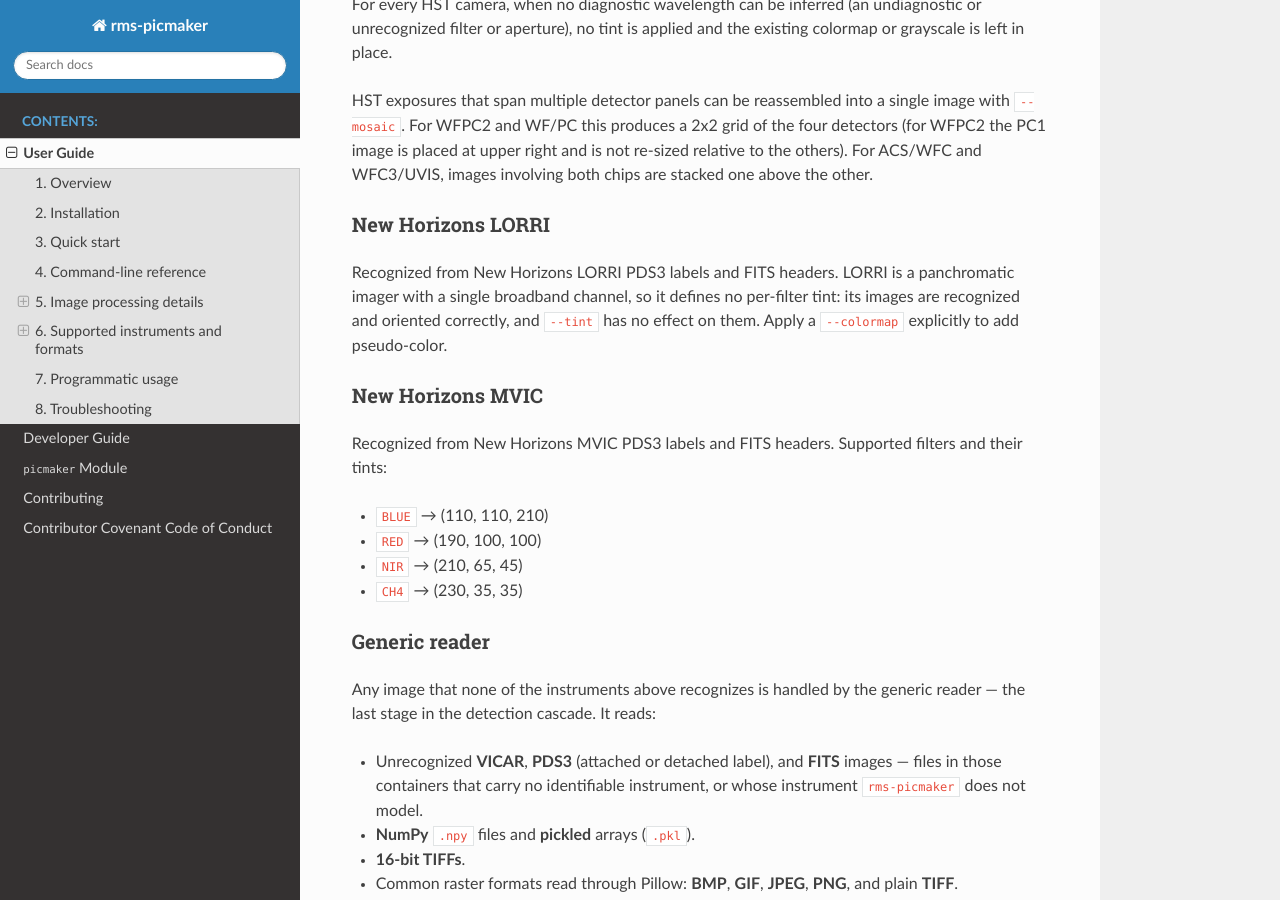
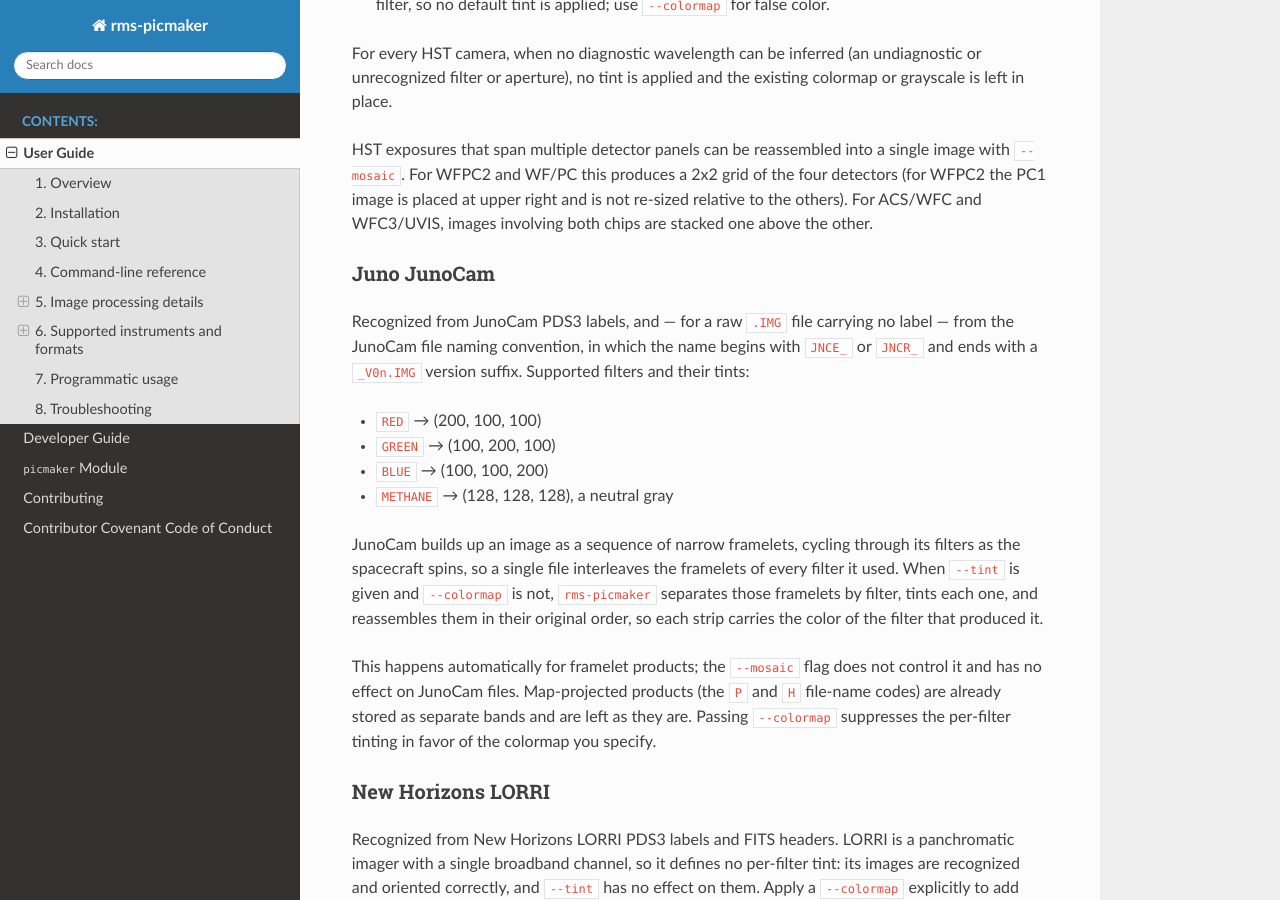
Before and after one commit to SETI/rms-picmaker, a Sphinx documentation site: the page built from docs/user_guide.rst, in a window 1280 px wide and 900 px high, scrolled down 6547 px. Built offline with Sphinx 7.4.7 and the Read the Docs theme 3.1.0, drawn with Linux system fonts in a browser that asks for light colours; some of the changed text lies outside the part shown.

Commit message:
docs: document the Juno JunoCam reader
The reader shipped without an entry in any of the four places that list
instruments, so its module page was never generated and its docstrings
rendered nowhere. Add the automodule directive, the supported-instrument
bullet and per-instrument section in the user guide, and the reader-module
and directory-tree entries in the developer docs.

The user guide section covers the four filter tints and the framelet
mosaic, including two details that are easy to assume wrongly: --mosaic
does not drive the assembly, since a reader-set `mosaic` attribute takes
precedence over the option, and the map-projected P and H products are
already band-separated so they are left alone.

Co-Authored-By: Claude Opus 5 (1M context) <noreply@anthropic.com>

```diff
--- a/docs/dev/module_layout.rst
+++ b/docs/dev/module_layout.rst
@@ -239,6 +239,8 @@ Each of the following modules defines exactly one
 * ``hst_wfpc2.py`` — HST WFPC2 (FITS, with optional four-detector
   mosaic assembly).
 * ``hst_nicmos.py`` — HST NICMOS (FITS).
+* ``juno_junocam.py`` — Juno JunoCam (PDS3, or a raw ``.IMG`` matched by
+  file name, with per-filter framelet mosaic assembly).
 * ``nh_lorri.py`` — New Horizons LORRI (PDS3 and FITS).
 * ``nh_mvic.py`` — New Horizons MVIC (PDS3 and FITS).
 * ``zzz_generic.py`` — the generic fallback reader (PDS3, VICAR, FITS,
--- a/docs/dev/repository_overview.rst
+++ b/docs/dev/repository_overview.rst
@@ -71,6 +71,7 @@ Layout
    │   │   ├── hst_wfc3.py       # HST WFC3.
    │   │   ├── hst_wfpc2.py      # HST WFPC2 (+ optional 4-detector mosaic).
    │   │   ├── hst_nicmos.py     # HST NICMOS.
+   │   │   ├── juno_junocam.py   # Juno JunoCam (+ per-filter framelet mosaic).
    │   │   ├── nh_lorri.py       # New Horizons LORRI.
    │   │   ├── nh_mvic.py        # New Horizons MVIC.
    │   │   └── zzz_generic.py    # Generic fallback reader (sorts last).
--- a/docs/module.rst
+++ b/docs/module.rst
@@ -71,6 +71,9 @@ Instruments
 .. automodule:: picmaker.instruments.hst_wfpc2
    :members:
    :member-order: bysource
+.. automodule:: picmaker.instruments.juno_junocam
+   :members:
+   :member-order: bysource
 .. automodule:: picmaker.instruments.nh_lorri
    :members:
    :member-order: bysource
--- a/docs/user_guide.rst
+++ b/docs/user_guide.rst
@@ -206,6 +206,7 @@ Supported instruments:
 * **HST WFC3** (UVIS / IR) — FITS.
 * **HST WFPC** (WFPC1) — FITS.
 * **HST WFPC2** — FITS.
+* **Juno JunoCam** — PDS3, or a raw ``.IMG`` file recognized by its name.
 * **New Horizons LORRI** — PDS3 or FITS.
 * **New Horizons MVIC** — PDS3 or FITS.
 
@@ -301,6 +302,32 @@ single image with ``--mosaic``. For WFPC2 and WF/PC this produces a 2x2
 grid of the four detectors (for WFPC2 the PC1 image is placed at upper right and
 is not re-sized relative to the others). For ACS/WFC and WFC3/UVIS, images
 involving both chips are stacked one above the other.
+
+Juno JunoCam
+~~~~~~~~~~~~
+
+Recognized from JunoCam PDS3 labels, and — for a raw ``.IMG`` file carrying
+no label — from the JunoCam file naming convention, in which the name
+begins with ``JNCE_`` or ``JNCR_`` and ends with a ``_V0n.IMG`` version
+suffix. Supported filters and their tints:
+
+* ``RED`` → (200, 100, 100)
+* ``GREEN`` → (100, 200, 100)
+* ``BLUE`` → (100, 100, 200)
+* ``METHANE`` → (128, 128, 128), a neutral gray
+
+JunoCam builds up an image as a sequence of narrow framelets, cycling
+through its filters as the spacecraft spins, so a single file interleaves
+the framelets of every filter it used. When ``--tint`` is given and
+``--colormap`` is not, ``rms-picmaker`` separates those framelets by
+filter, tints each one, and reassembles them in their original order, so
+each strip carries the color of the filter that produced it.
+
+This happens automatically for framelet products; the ``--mosaic`` flag
+does not control it and has no effect on JunoCam files. Map-projected
+products (the ``P`` and ``H`` file-name codes) are already stored as
+separate bands and are left as they are. Passing ``--colormap``
+suppresses the per-filter tinting in favor of the colormap you specify.
 
 New Horizons LORRI
 ~~~~~~~~~~~~~~~~~~
```
